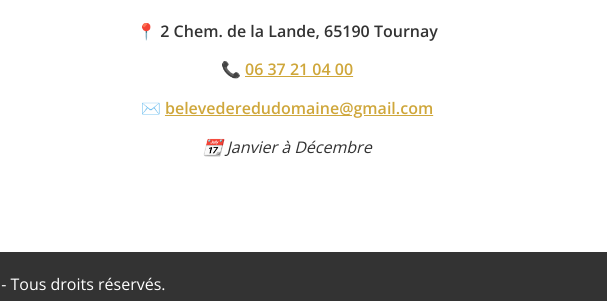
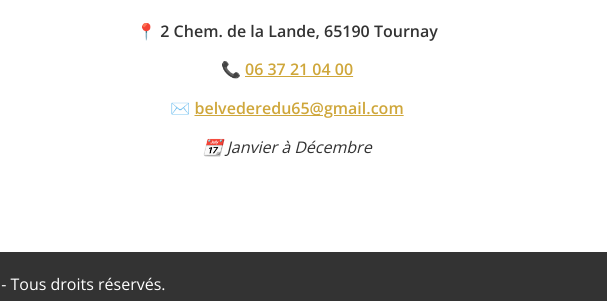
Before and after one commit to Jeremy-caza/belvederedudomaine, a plain HTML site: page index.html in a window 1280 px wide. Shown: the part 5025-5326 px from the top of the page, 673-1280 px from the left. Drawn offline with nearby package versions, Linux system fonts and the light colour scheme.

Commit message:
Update index.html

```diff
--- a/index.html
+++ b/index.html
@@ -308,7 +308,7 @@ html,body{overflow-x:hidden}
         <div class="coords">
           <p><strong>📍 2 Chem. de la Lande, 65190 Tournay</strong></p>
           <p><strong>📞 <a href="tel:+33637210400">06 37 21 04 00</a></strong></p>
-          <p><strong>✉️ <a href="mailto:belevederedudomaine@gmail.com">belevederedudomaine@gmail.com</a></strong></p>
+          <p><strong>✉️ <a href="mailto:belvederedu65@gmail.com">belvederedu65@gmail.com</a></strong></p>
           <p><em>📆 Janvier à Décembre</em></p>
         </div>
       </div>
```
